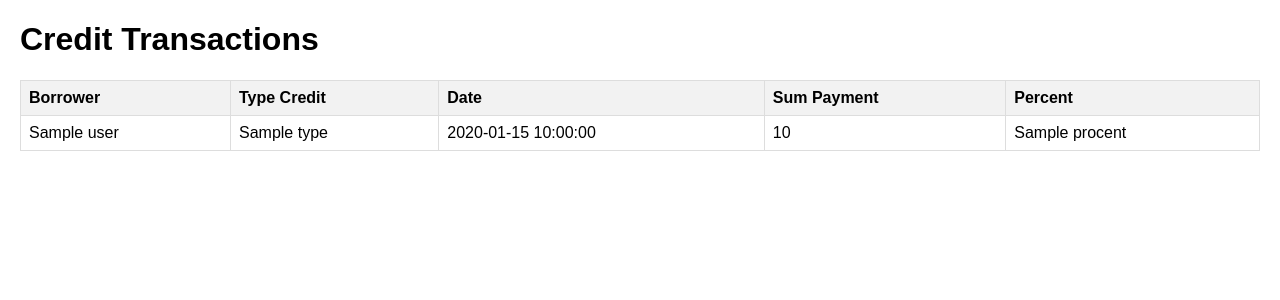
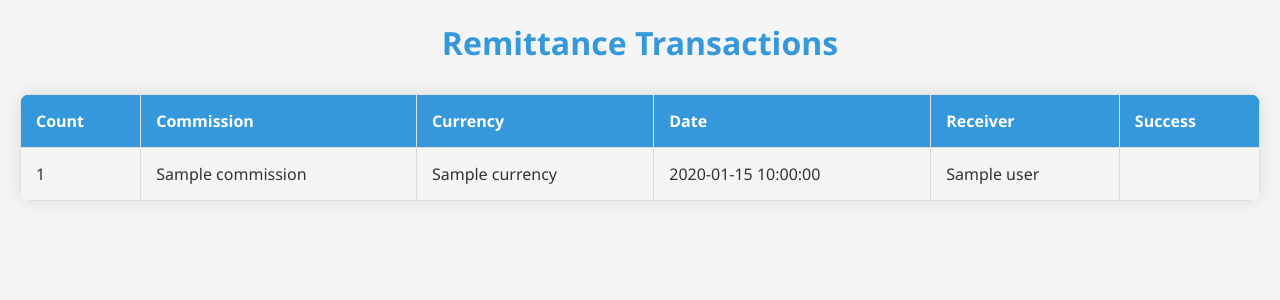
Before and after one commit to Smoglyk/TOFISem7, a FastAPI app: template templates/credit_transactions.html in a window 1280 px wide. Shown: the top 300 px of the page. Run offline with FastAPI, Linux system fonts and the light colour scheme; the template is opened without the code that fills it: most values are stand-ins (such as "Sample title", 1, 10 or a date in 2020).

Commit message:
add changes

```diff
--- a/templates/credit_transactions.html
+++ b/templates/credit_transactions.html
@@ -3,52 +3,74 @@
 <head>
     <meta charset="UTF-8">
     <meta name="viewport" content="width=device-width, initial-scale=1.0">
-    <title>Credit Transactions</title>
-    <!-- Добавьте свои стили здесь, если нужно -->
+    <title>Remittance Transactions</title>
     <style>
         body {
-            font-family: Arial, sans-serif;
+            font-family: 'Segoe UI', Tahoma, Geneva, Verdana, sans-serif;
             margin: 20px;
+            background-color: #f5f5f5;
+            color: #333;
+        }
+
+        h1 {
+            color: #3498db;
+            text-align: center;
+            margin-bottom: 30px;
         }
 
         table {
             width: 100%;
             border-collapse: collapse;
+            box-shadow: 0 0 20px rgba(0, 0, 0, 0.1);
+            overflow: hidden;
+            border-radius: 10px;
             margin-top: 20px;
         }
 
         th, td {
             border: 1px solid #ddd;
-            padding: 8px;
+            padding: 15px;
             text-align: left;
         }
 
         th {
-            background-color: #f2f2f2;
+            background-color: #3498db;
+            color: #fff;
+            font-weight: bold;
+        }
+
+        tbody tr:nth-child(even) {
+            background-color: #ecf0f1;
+        }
+
+        tbody tr:hover {
+            background-color: #bdc3c7;
         }
     </style>
 </head>
 <body>
-    <h1>Credit Transactions</h1>
+    <h1>Remittance Transactions</h1>
 
     <table>
         <thead>
             <tr>
-                <th>Borrower</th>
-                <th>Type Credit</th>
+                <th>Count</th>
+                <th>Commission</th>
+                <th>Currency</th>
                 <th>Date</th>
-                <th>Sum Payment</th>
-                <th>Percent</th>
+                <th>Receiver</th>
+                <th>Success</th>
             </tr>
         </thead>
         <tbody>
             {% for transaction in transactions %}
                 <tr>
-                    <td>{{ transaction.borrower.user.name }}</td>
-                    <td>{{ transaction.credit.type }}</td>
+                    <td>{{ transaction.count }}</td>
+                    <td>{{ transaction.commission }}</td>
+                    <td>{{ transaction.currency.name }}</td>
                     <td>{{ transaction.date }}</td>
-                    <td>{{ transaction.sum_payment }}</td>
-                    <td>{{ transaction.credit.procent }}</td>
+                    <td>{{ transaction.receiver.user.name }}</td>
+                    <td>{{ transaction.success }}</td>
                 </tr>
             {% endfor %}
         </tbody>
```
